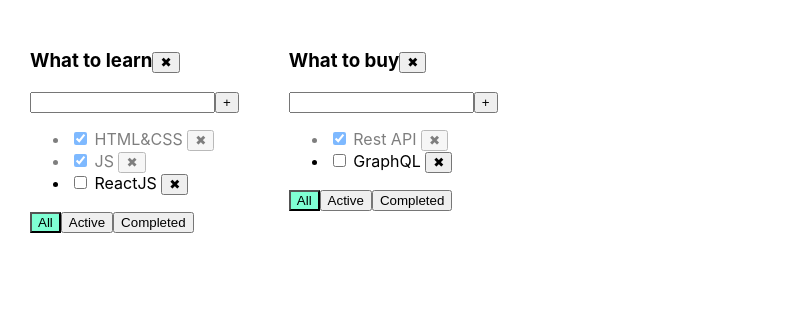
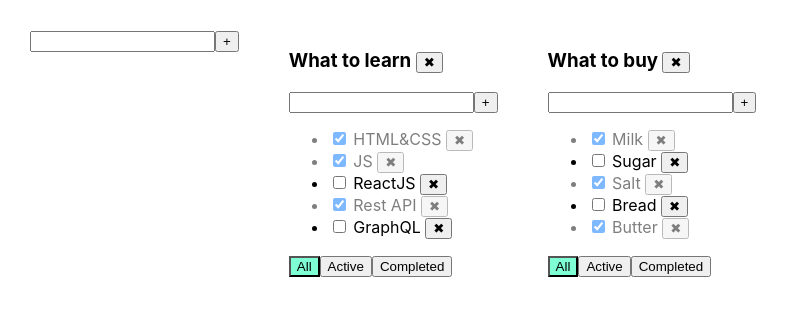
Before and after one commit to LuckyThugLife/todo_list_ts, a React (Create React App) app: page / in a window 1280 px wide. Shown: the top 316 px of the page, without its empty margins (0-789 px from the left). Built offline with nearby package versions, Linux system fonts and the light colour scheme.

Commit message:
reusing input wrapper addTask adding a new todolist typing tasksObj editing span  Editable Spline editing todolist name

```diff
--- /dev/null
+++ b/src/AddItemForm.tsx
@@ -0,0 +1,48 @@
+import React, {ChangeEvent, KeyboardEvent, useState} from 'react';
+
+
+export type AddItemFormPropsType = {
+    addItem:(title:string) => void
+}
+
+export const AddItemForm = (props:AddItemFormPropsType) => {
+
+    let [title, setTitle] = useState('')
+    let [error, setError] = useState<string|null>(null)
+
+
+    const addItem = () => {
+        if (title.trim()!=='') {
+            props.addItem(title.trim())
+            setTitle('')
+        }else {
+            setError('Title is required')
+        }
+    }
+
+    const onChangeHandler = (e:ChangeEvent<HTMLInputElement>) => {
+        setTitle(e.currentTarget.value)
+    }
+
+    const onKeyPressHandler = (e:KeyboardEvent<HTMLInputElement>) => {
+        setError(null)
+        if (e.key==='Enter'){
+            addItem()
+        }
+    }
+
+    return (
+
+    <div>
+        <input value={title}
+               onChange={onChangeHandler}
+               onKeyPress={onKeyPressHandler}
+               className={error ? 'error' : ''}/>
+        <button onClick={addItem}>+</button>
+        {error && <div className={'error-message'}>{error}</div>}
+    </div>
+)
+}
+
+
+export default AddItemForm
--- a/src/App.tsx
+++ b/src/App.tsx
@@ -1,13 +1,14 @@
 import React, {useState} from 'react';
 import './App.css';
-import { TaskType, Todolist} from "./Todolist";
+import {TaskType, Todolist} from "./Todolist";
 import {v1} from "uuid";
+import AddItemForm from "./AddItemForm";
 
 export type FilterValueType = "All" | "Active" | "Completed"
 type TodoListsType = { id: string, title: string, filter: FilterValueType }
 
 type TaskStateType = {
-    [key:string]:Array<TaskType>
+    [key: string]: Array<TaskType>
 }
 
 
@@ -27,25 +28,38 @@ function App() {
             {id: v1(), title: 'HTML&CSS', isDone: true},
             {id: v1(), title: 'JS', isDone: true},
             {id: v1(), title: 'ReactJS', isDone: false},
+            {id: v1(), title: 'Rest API', isDone: true},
+            {id: v1(), title: 'GraphQL', isDone: false},
 
         ],
         [todolistID2]: [
-            {id: v1(), title: 'Rest API', isDone: true},
-            {id: v1(), title: 'GraphQL', isDone: false},
+            {id: v1(), title: 'Milk', isDone: true},
+            {id: v1(), title: 'Sugar', isDone: false},
+            {id: v1(), title: 'Salt', isDone: true},
+            {id: v1(), title: 'Bread', isDone: false},
+            {id: v1(), title: 'Butter', isDone: true}
         ]
     })
 
-    const removeTodolist = (id:string) => {
+    const removeTodolist = (id: string) => {
         setTodolists(todolists.filter(todolist => todolist.id !== id))
         delete tasks[id]
 
         setTasks({...tasks})
     }
 
+    const changeTodolistTitle = ( id:string, newTitle:string) => {
+        const todolist = todolists.find(tl=>tl.id === id)
+        if (todolist) {
+            todolist.title = newTitle
+            setTodolists([...todolists])
+        }
+    }
+
 
     const addTask = (title: string, todolistId: string) => {
 
-        let task = {id:v1(),title:title,isDone:false}
+        let task = {id: v1(), title: title, isDone: false}
         let todolistTasks = tasks[todolistId]
         tasks[todolistId] = [task, ...todolistTasks]
         setTasks({...tasks})
@@ -76,18 +90,35 @@ function App() {
         setTasks({...tasks})
     }
 
+    function changeTaskTitle(id: string, newTitle:string, todolistId: string) {
+        let todolistTasks = tasks[todolistId]
+        let task = todolistTasks.find(task => task.id === id)
+        if (task) {
+            task.title = newTitle
+        }
+        setTasks({...tasks})
+    }
+
+    function addTodolist(title: string) {
+        let newTodolistId = v1()
+        let newTodolist: TodoListsType = {id: newTodolistId, title: title, filter: "All"}
+        setTodolists([newTodolist, ...todolists])
+        setTasks({...tasks, [newTodolistId]: []})
+    }
+
     return (
         <div className="App">
+            <AddItemForm addItem={addTodolist}/>
                 {
                     todolists.map(todolist => {
                         let allTodolistTasks = tasks[todolist.id]
                         let taskForTodolist = allTodolistTasks
 
                         if (todolist.filter === "Active") {
-                        taskForTodolist = taskForTodolist.filter(t => t.isDone === false)
+                            taskForTodolist = allTodolistTasks.filter(t => !t.isDone)
                         }
                         if (todolist.filter === "Completed") {
-                        taskForTodolist = taskForTodolist.filter(t => t.isDone === true)
+                            taskForTodolist = allTodolistTasks.filter(t => t.isDone)
                         }
 
                         return <Todolist
@@ -99,8 +130,10 @@ function App() {
                             changeFilter={changeFilter}
                             addTask={addTask}
                             changeTaskStatus={changeTaskStatus}
+                            changeTaskTitle={changeTaskTitle}
                             filter={todolist.filter}
                             removeTodolist={removeTodolist}
+                            changeTodolistTitle={changeTodolistTitle}
                         />
                     })
 
--- /dev/null
+++ b/src/EditableSpan.tsx
@@ -0,0 +1,34 @@
+import React, {ChangeEvent, useState} from 'react';
+
+export type EditableSpanPropsType = {
+    title: string
+    onChange: (newValue: string) => void
+
+}
+
+export const EditableSpan = (props: EditableSpanPropsType) => {
+
+    let [editMode, setEditMode] = useState(false)
+    let [title, setTitle] = useState("")
+
+    const activateEditMode = () => {
+        setEditMode(true)
+        setTitle(props.title)
+    }
+
+    const activateViewMode = () => {
+        setEditMode(false)
+        props.onChange(title)
+    }
+
+    const onChangeTitleHandler = (e: ChangeEvent<HTMLInputElement>) => setTitle(e.currentTarget.value)
+
+    return (editMode
+
+            ? <input value={title} onChange={onChangeTitleHandler} onBlur={activateViewMode} autoFocus/>
+            : <span onDoubleClick={activateEditMode}> {props.title} </span>
+
+    )
+}
+
+export default EditableSpan
--- a/src/Todolist.tsx
+++ b/src/Todolist.tsx
@@ -1,5 +1,7 @@
 import React, {ChangeEvent, KeyboardEvent, useState} from "react"
 import {FilterValueType} from "./App";
+import AddItemForm from "./AddItemForm";
+import EditableSpan from "./EditableSpan";
 
 
 export type TaskType = {
@@ -8,20 +10,25 @@ export type TaskType = {
     isDone: boolean
 }
 
-type TodolistPropsType = {
+export type TodolistPropsType = {
     title: string
     tasks: Array<TaskType>
     removeTask:(taskId:string,todolistId: string)=> void
     changeFilter:(value:FilterValueType,todolistId: string)=>void
     addTask:(title:string,todolistId: string)=>void
     changeTaskStatus:(id: string, isDone: boolean,todolistId: string)=>void
+    changeTaskTitle:(id: string, newTitle:string,todolistId: string)=>void
     filter:FilterValueType
     id: string
     removeTodolist:(id:string)=> void
+    changeTodolistTitle:(id:string, newTitle:string)=> void
 }
 
 export const Todolist = (props: TodolistPropsType) => {
-    let [title, setTitle] = useState('')
+
+
+
+   /* let [title, setTitle] = useState('')
     let [error, setError] = useState<string|null>(null)
 
 
@@ -43,7 +50,13 @@ export const Todolist = (props: TodolistPropsType) => {
         if (e.key==='Enter'){
             addTask()
         }
+    }*/
+
+    const addTask = (title:string  ) => {
+    props.addTask(title, props.id)
     }
+
+
 
     const onAllClickHandler = () => {
         props.changeFilter("All", props.id)
@@ -55,34 +68,48 @@ export const Todolist = (props: TodolistPropsType) => {
         props.changeFilter("Completed", props.id)
     }
 
-    const onClickHandlerForTodolist = () => {
+    const removeTodolist = () => {
         props.removeTodolist(props.id)
+    }
+
+    const changeTodolistTitle = (newTitle:string) => {
+        props.changeTodolistTitle(props.id, newTitle)
     }
 
     return (
         <div>
-            <h3>{props.title}<button onClick={onClickHandlerForTodolist}> ✖ </button></h3>
+            <h3> <EditableSpan title={props.title} onChange={changeTodolistTitle}/>
+                <button onClick={removeTodolist}> ✖ </button>
+            </h3>
+
+            <AddItemForm addItem={addTask}/>
 
 
-            <div>
+           {/* <div>
                 <input value={title}
                        onChange={onChangeHandler}
                 onKeyPress={onKeyPressHandler}
                 className={error ? 'error' :  ''}/>
                 <button onClick={addTask}>+</button>
                 {error && <div className={'error-message'}>{error}</div>}
-            </div>
+            </div>*/}
             <ul>
                 {props.tasks.map((t) => {
                     const onClickHandler = ()=>props.removeTask(t.id,props.id)
-                    const onChangeHandler = (e:ChangeEvent<HTMLInputElement>)=> {
+                    const onChangeStatusHandler = (e:ChangeEvent<HTMLInputElement>)=> {
                         let newIsDoneValue = e.currentTarget.checked
                         props.changeTaskStatus(t.id, newIsDoneValue, props.id)
                     }
+                    const onChangeTitleHandler = (newValue:string)=> {
+
+                       props.changeTaskTitle(t.id, newValue, props.id)
+                    }
                     return (
+
+
                         <li key={t.id} className={t.isDone ? 'is-done' : ''}>
-                            <input type="checkbox" checked={t.isDone} onChange={onChangeHandler}/>
-                            <span> {t.title} </span>
+                            <input type="checkbox" checked={t.isDone} onChange={onChangeStatusHandler}/>
+                            <EditableSpan title={t.title} onChange={onChangeTitleHandler}/>
                             <button onClick={onClickHandler}> ✖ </button>
                         </li>
                     )
```
Lines whose indentation alone changed are shown as unchanged.
